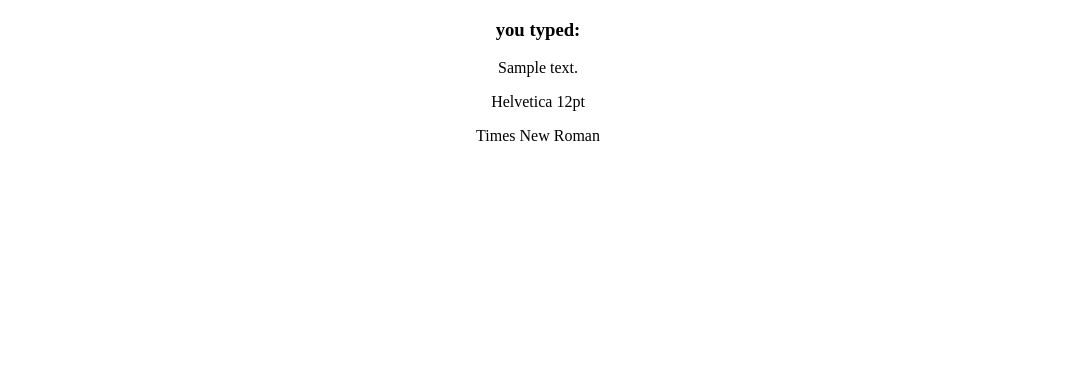
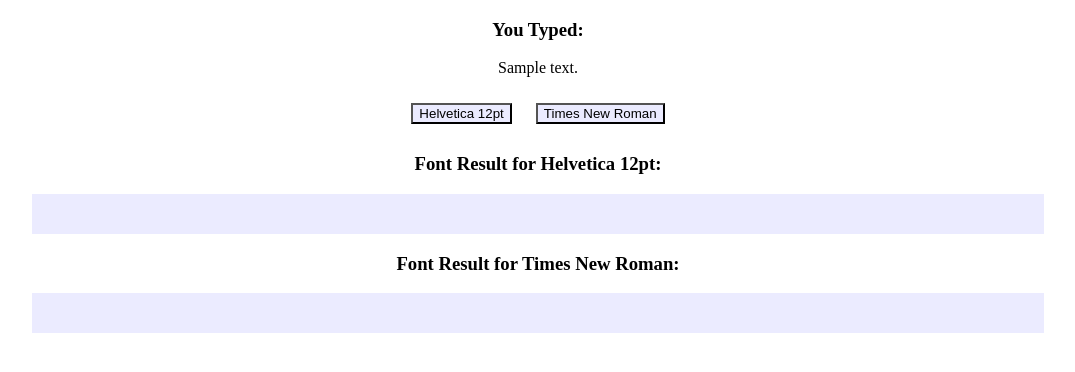
Before and after one commit to clarkdatalabs/typesetting, a Django app: template typeset/cases/templates/cases/results.html in a window 1280 px wide. Shown: the top 372 px of the page, without its empty margins (102-1177 px from the left). Run offline with Django 3.2, Linux system fonts and the light colour scheme; data comes from the database, SQL or seed files in the repository; the template is opened without the code that fills it: values that come from a table or form of the project are taken from there, most other values are stand-ins (such as "Sample title", 1, 10 or a date in 2020).

Commit message:
adding filter buttons, style results

```diff
--- a/typeset/cases/static/cases/base.css
+++ b/typeset/cases/static/cases/base.css
@@ -29,5 +29,12 @@
   margin: 0 auto;
   width: 20%;
   margin-top: 20px;
-
 }
+.resultsbox{
+  background-color: rgba(0, 0, 255, 0.08);
+  padding: 20px;
+}
+.resultsfilterbar{
+  margin: 10px;
+  background-color: rgba(0, 0, 255, 0.08);
+}
--- a/typeset/cases/templates/cases/results.html
+++ b/typeset/cases/templates/cases/results.html
@@ -9,19 +9,21 @@
 </head>
 <body>
     <div class="letter_output">
-      <h3>you typed:</h3>
+      <h3>You Typed:</h3>
       <p>{{ typesetText }}</p>
         {% for case in Cases %}
-        <p>{{case.name}}</p>
+          <button class="resultsfilterbar">{{case.name}}</button>
+        {% endfor %}
+        {% for case in Cases %}
+        <h3>Font Result for {{case.name}}:</h3>
+          <div class="resultsbox">
             {% for key,value in case.dict.items %}
-            <h3>The Result:</h3>
               {% if value.0 == True %}
-               <p>Great, we do have something for you, here are the information:</p>
-               <h3>Message of Char {{key}}:  </h3>
+                 <h4>Message of Char {{key}}:  </h4>
                  <p>After this print, you have {{value.1}} char left in the database</p>
               {% endif %}
               {% if value.0 == False %}
-                <p>Sorry we don't have these letters for {{case.name}} font</p>
+                  <h4>Message of Char {{key}}:  </h4>
                   {% if value.1 == "No such char" %}
                     <p>"No such char" for {{key}}</p>
                   {% else %}
@@ -29,9 +31,9 @@
                   {% endif %}
               {% endif %}
             {% endfor %}
+          </div>
         {% endfor %}
-      <!-- <h3>Block: </h3>
-        <p>{{Block}}</p> -->
     </div>
 </body>
+
 </html>
```
Lines whose indentation alone changed are shown as unchanged.
